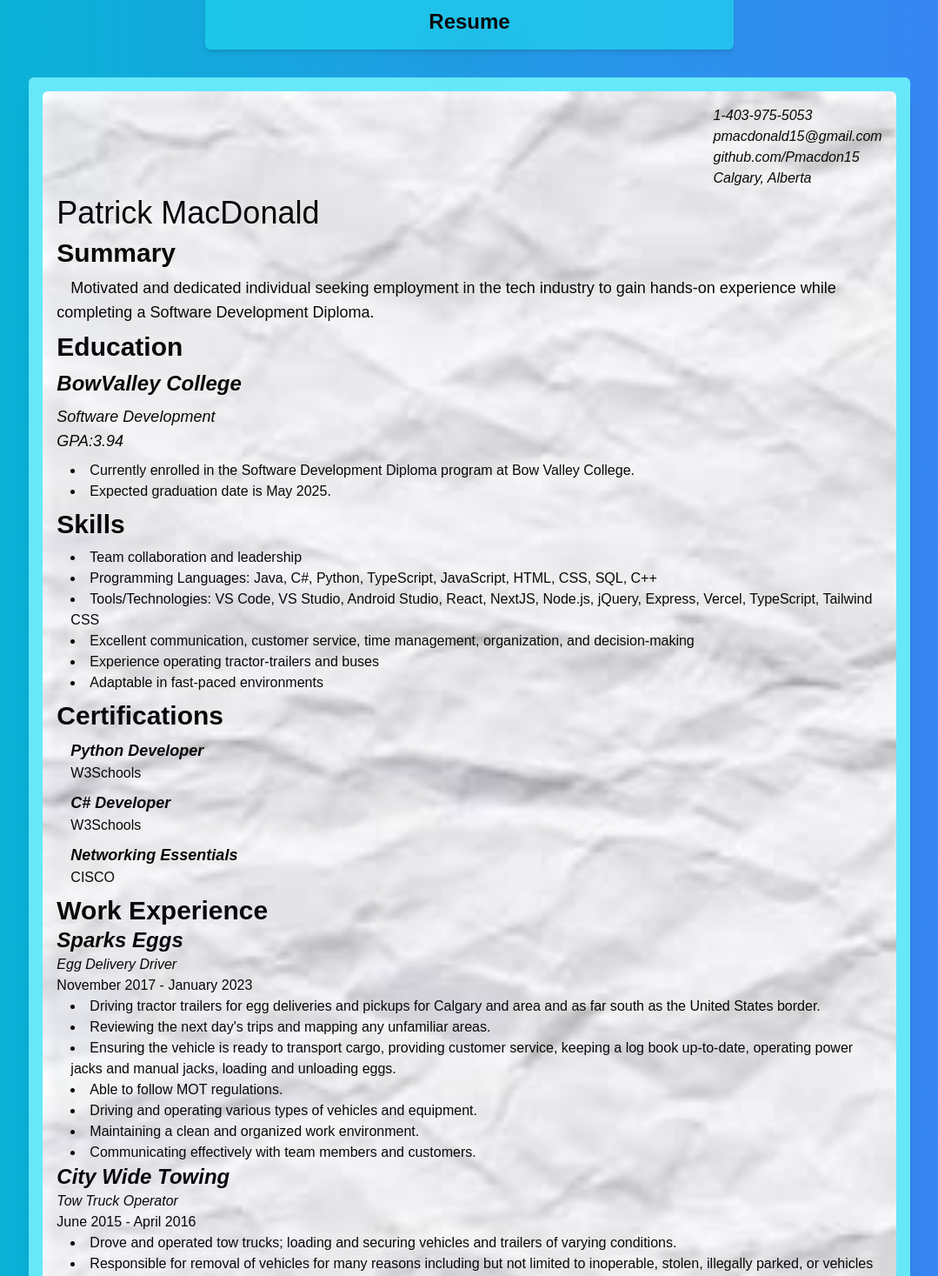
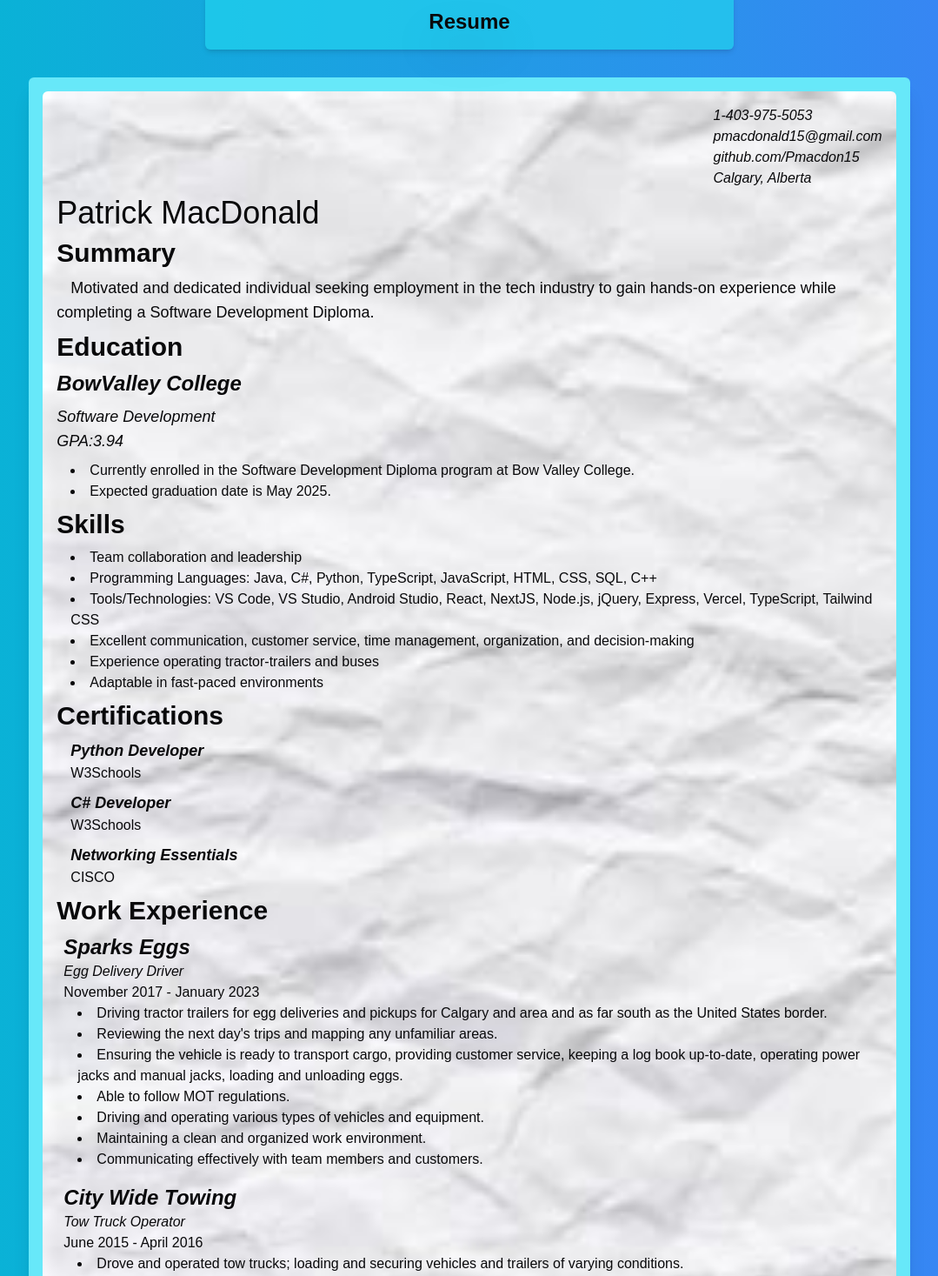
Before and after one commit to Pmacdon15/portfolio, a Next.js app: page /resume in a window 1280 px wide. Shown: the part 223-1690 px from the top of the page at 87% size, without its empty margins (100-1179 px from the left). Built offline with nearby package versions, Linux system fonts and the light colour scheme.

Commit message:
added comment

```diff
--- a/src/app/projects/page.tsx
+++ b/src/app/projects/page.tsx
@@ -94,6 +94,7 @@ export default function Projects() {
     <>
       <PageHeader title="Projects" />
       {projects.map((project, index) => {
+        //Switch between left and right image containers
         const ProjectContainer = index % 2 === 0 ? ProjectContainerLeft : ProjectContainerRight;
         return (
           <ProjectContainer
--- a/src/app/resume/page.tsx
+++ b/src/app/resume/page.tsx
@@ -38,10 +38,10 @@ function ContactInfo() {
   return (
     <div className="ml-auto">
       <div>
-        <p><i>1-403-975-5053</i></p>
-        <p><i>pmacdonald15@gmail.com</i></p>
-        <p><i>github.com/Pmacdon15</i></p>
-        <p><i>Calgary, Alberta</i></p>
+        <p className="italic">1-403-975-5053</p>
+        <p className="italic">pmacdonald15@gmail.com</p>
+        <p className="italic">github.com/Pmacdon15</p>
+        <p className="italic">Calgary, Alberta</p>
       </div>
     </div >
   )
@@ -124,7 +124,7 @@ function WorkExperience({ experiences }: { experiences?: Experience[] }) {
     <div>
       <h1 className="font-bold text-3xl">Work Experience</h1>
       {experiences?.map((exp) => (
-        <div key={exp.company}>
+        <div className="p-2" key={exp.company}>
           <Job company={exp.company} position={exp.position} dates={exp.dates} responsibilities={exp.responsibilities} />
         </div>
       ))}
```
